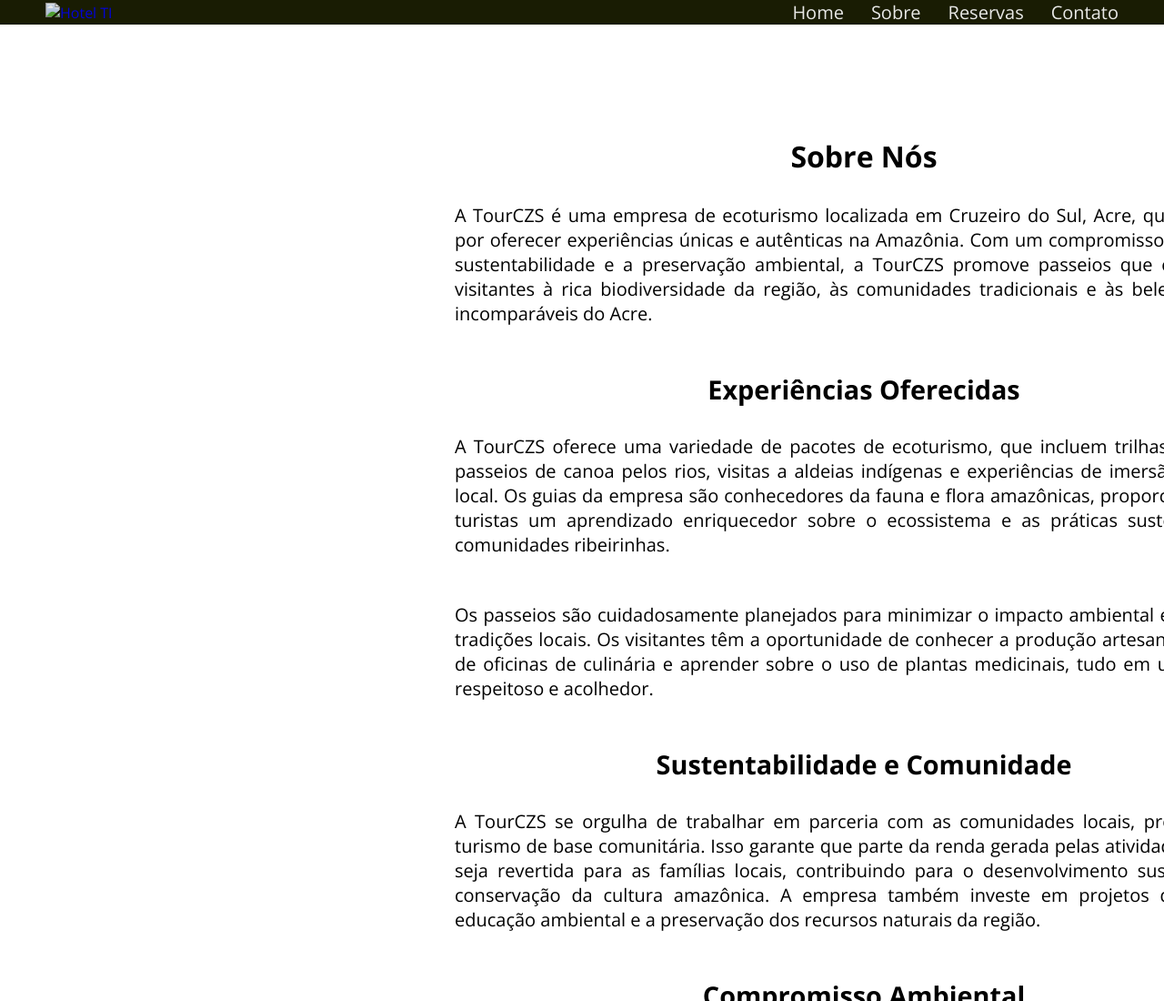
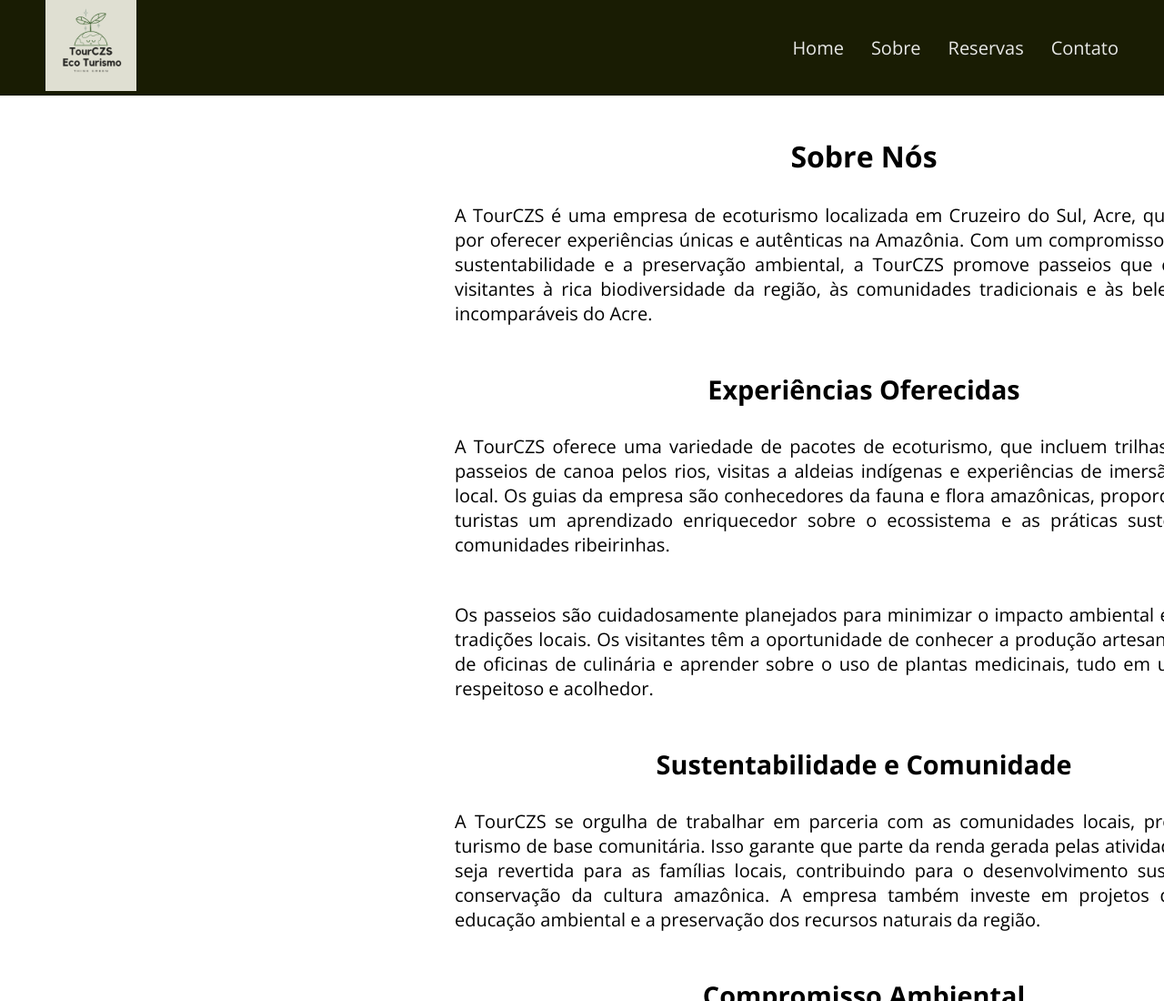
Before and after one commit to ProgLucaM/TuorCzs, a plain HTML site: page sobre.html in a window 1280 px wide. Shown: the top 1100 px of the page at 91% size. Drawn offline with nearby package versions, Linux system fonts and the light colour scheme; the site is published under a folder, as on GitHub Pages, so addresses that start at the root find nothing.

Commit message:
Update sobre.html

```diff
--- a/sobre.html
+++ b/sobre.html
@@ -9,11 +9,11 @@
     <link href="https://fonts.googleapis.com/css2?family=Open+Sans:ital,wght@0,300..800;1,300..800&display=swap" rel="stylesheet">
     <title>Hotel TI</title>
     <script src="https://kit.fontawesome.com/9867340d8e.js" crossorigin="anonymous"></script>
-    <link rel="shortcut icon" href="/img/White Green and Black Line Art Earth Illustrative Nature Think Green Logo.png" type="image/x-icon">
+    <link rel="shortcut icon" href="img/White Green and Black Line Art Earth Illustrative Nature Think Green Logo.png" type="image/x-icon">
 </head>
 <body>
     <header>
-        <a href="#"><img src="/img/White Green and Black Line Art Earth Illustrative Nature Think Green Logo.png" alt="Hotel TI"></a>
+        <a href="#"><img src="img/White Green and Black Line Art Earth Illustrative Nature Think Green Logo.png" alt="Hotel TI"></a>
         <nav>
             <li><a href="index.html">Home</a></li>
             <li><a href="sobre.html">Sobre</a></li>
```
